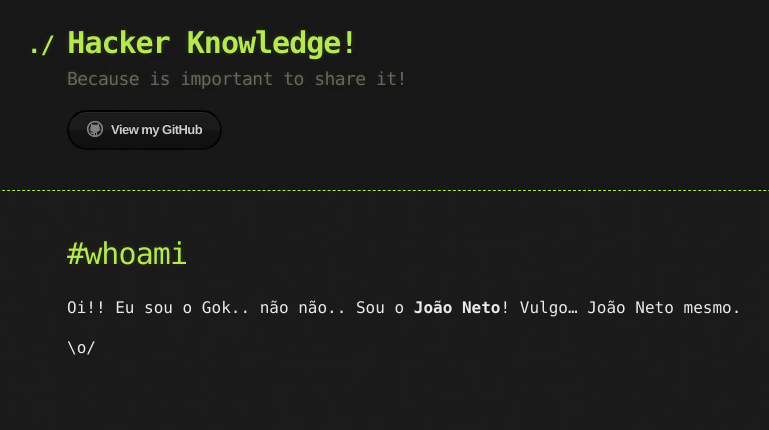
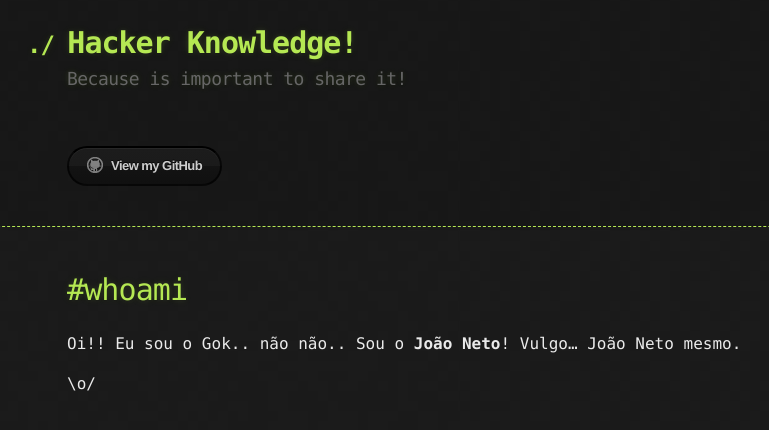
Before and after one commit to j040n3t0/j040n3t0.github.io, a Jekyll site: the page built from index.md, in a window 1280 px wide. Shown: the top 430 px of the page, without its empty margins (73-842 px from the left). Built offline with Jekyll 4.4.1, drawn with Linux system fonts in a browser that asks for light colours; our own code applies the rules of GitHub Pages for plain Markdown files.

Commit message:
Update default.html

```diff
--- a/_layouts/default.html
+++ b/_layouts/default.html
@@ -26,7 +26,7 @@
           {% endif %}
           <a href="{{ site.github.repository_url }}" class="btn btn-github"><span class="icon"></span>View on GitHub</a>
         </section> -->
-          <p><p><p>
+          <br /><br /><br />
           <section id="downloads">
             <a href="https://github.com/j040n3t0" class="btn btn-github"><span class="icon"></span>View my GitHub</a>
           </section>
```
